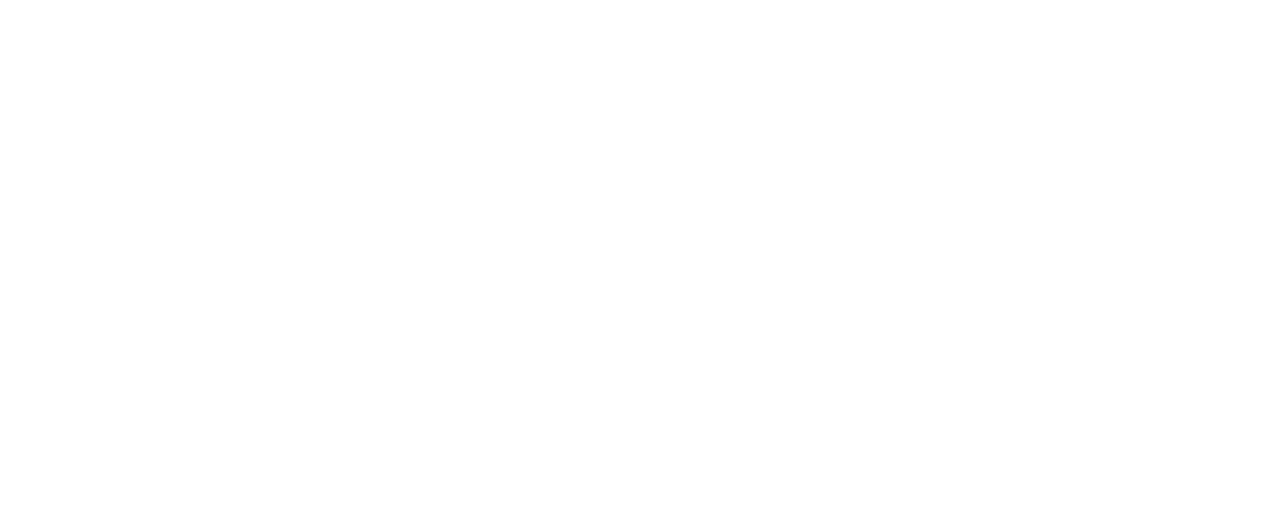
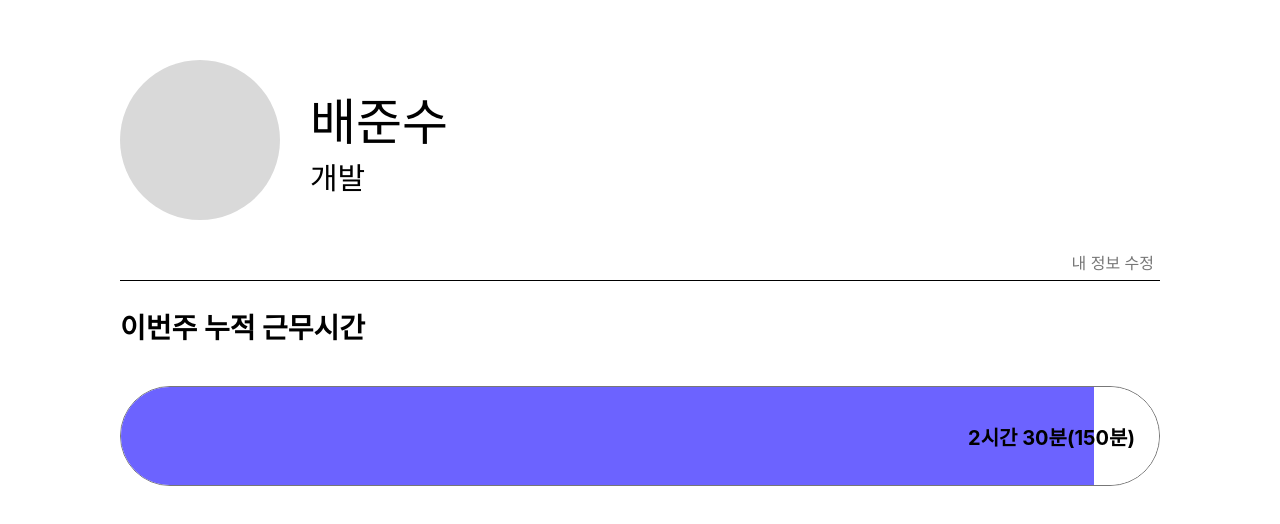
Before and after one commit to KOSA-MIDAS-4team/KOSA-MIDAS-4team-frontEnd, a React (Create React App) app: page /myPage in a window 1280 px wide. Shown: the top 524 px of the page. Built offline with nearby package versions, Linux system fonts and the light colour scheme.

Commit message:
CREATE: myPage view

```diff
--- a/src/App.js
+++ b/src/App.js
@@ -1,5 +1,11 @@
+import Router from './router';
+
 function App() {
-  return <div></div>;
+  return (
+    <div>
+      <Router />
+    </div>
+  );
 }
 
 export default App;
--- /dev/null
+++ b/src/components/myPage/userProfile.jsx
@@ -0,0 +1,68 @@
+import styled from 'styled-components';
+
+const UserProfile = () => {
+  const userInfo = {
+    name: '배준수',
+    department: '개발',
+  };
+  return (
+    <UserProfileWrap>
+      <Profile></Profile>
+      <UserInfoWrap>
+        <Name>{userInfo.name}</Name>
+        <Department>{userInfo.department}</Department>
+      </UserInfoWrap>
+      <MyDataPatch>내 정보 수정</MyDataPatch>
+    </UserProfileWrap>
+  );
+};
+
+const MyDataPatch = styled.button`
+  width: fit-content;
+  height: fit-content;
+  background-color: transparent;
+  border: none;
+  color: #777;
+  position: absolute;
+  bottom: 5px;
+  right: 0px;
+  cursor: pointer;
+  font-size: 16px;
+`;
+
+const Name = styled.p`
+  margin: 0;
+  font-size: 50px;
+`;
+
+const Department = styled.p`
+  margin: 0;
+  font-size: 30px;
+`;
+
+const UserInfoWrap = styled.div`
+  width: fit-content;
+  height: fit-content;
+  display: flex;
+  flex-direction: column;
+`;
+const Profile = styled.div`
+  width: 160px;
+  aspect-ratio: 1;
+  border-radius: 50%;
+  background-color: #d9d9d9;
+`;
+
+const UserProfileWrap = styled.section`
+  width: 100%;
+  height: fit-content;
+  position: relative;
+
+  display: flex;
+  align-items: center;
+  gap: 30px;
+  border-bottom: 1px solid black;
+  padding: 60px 0;
+`;
+
+export default UserProfile;
--- /dev/null
+++ b/src/components/myPage/weekWorkinghours.jsx
@@ -0,0 +1,65 @@
+import styled from 'styled-components';
+
+const WeekWorkinghours = () => {
+  return (
+    <WeekWorkinghoursSection>
+      <Title>이번주 누적 근무시간</Title>
+      <ProgressWrap>
+        <Progress max="960" value={900}></Progress>
+        <Time>2시간 30분(150분)</Time>
+      </ProgressWrap>
+    </WeekWorkinghoursSection>
+  );
+};
+
+const ProgressWrap = styled.div`
+  width: 100%;
+  height: fit-content;
+  position: relative;
+`;
+
+const Time = styled.p`
+  margin: 0;
+  font-size: 20px;
+  position: absolute;
+  top: 50%;
+  right: 25px;
+  transform: translate(0%, -50%);
+  font-weight: bold;
+`;
+const Progress = styled.progress`
+  width: 100%;
+  height: 100px;
+  color: red;
+  border: 1px solid #777;
+  border-radius: 50px;
+
+  overflow: hidden;
+
+  -webkit-appearance: none;
+  -moz-appearance: none;
+  appearance: none;
+  background: white;
+
+  &::-webkit-progress-bar {
+    border-radius: 50px;
+    background-color: white;
+  }
+
+  &::-webkit-progress-value {
+    background-color: #6c63ff;
+  }
+`;
+
+const Title = styled.p`
+  font-size: 28px;
+  font-weight: bold;
+  margin: 25px 0 40px 0;
+`;
+
+const WeekWorkinghoursSection = styled.section`
+  width: 100%;
+  height: fit-content;
+`;
+
+export default WeekWorkinghours;
--- /dev/null
+++ b/src/pages/myPage.jsx
@@ -0,0 +1,21 @@
+import styled from 'styled-components';
+import UserProfile from '../components/myPage/userProfile';
+import WeekWorkinghours from '../components/myPage/weekWorkinghours';
+
+const MyPage = () => {
+  return (
+    <MyPageContainer>
+      <UserProfile />
+      <WeekWorkinghours />
+    </MyPageContainer>
+  );
+};
+
+const MyPageContainer = styled.main`
+  width: 100%;
+  height: fit-content;
+  box-sizing: border-box;
+  padding: 0 120px;
+`;
+
+export default MyPage;
--- a/src/router.jsx
+++ b/src/router.jsx
@@ -0,0 +1,16 @@
+import { BrowserRouter, Route, Routes } from 'react-router-dom';
+import MyPage from './pages/myPage';
+
+const Router = () => {
+  return (
+    <>
+      <BrowserRouter>
+        <Routes>
+          <Route path="/myPage" element={<MyPage />} />
+        </Routes>
+      </BrowserRouter>
+    </>
+  );
+};
+
+export default Router;
```
Also changed, not shown: 1 other file (tests, documents, lock files or other folders).
